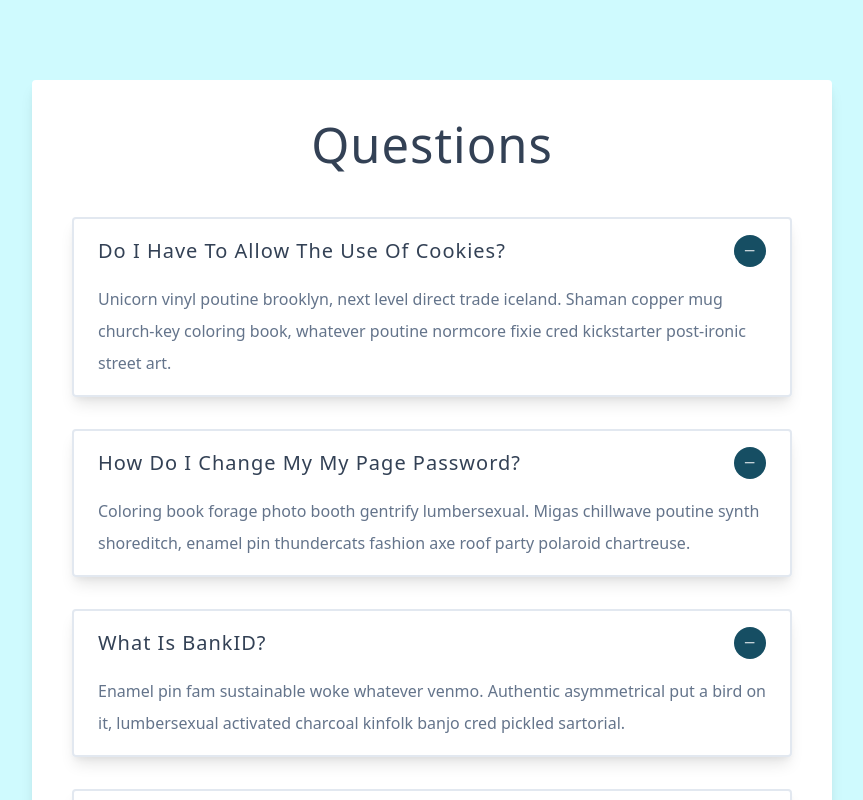
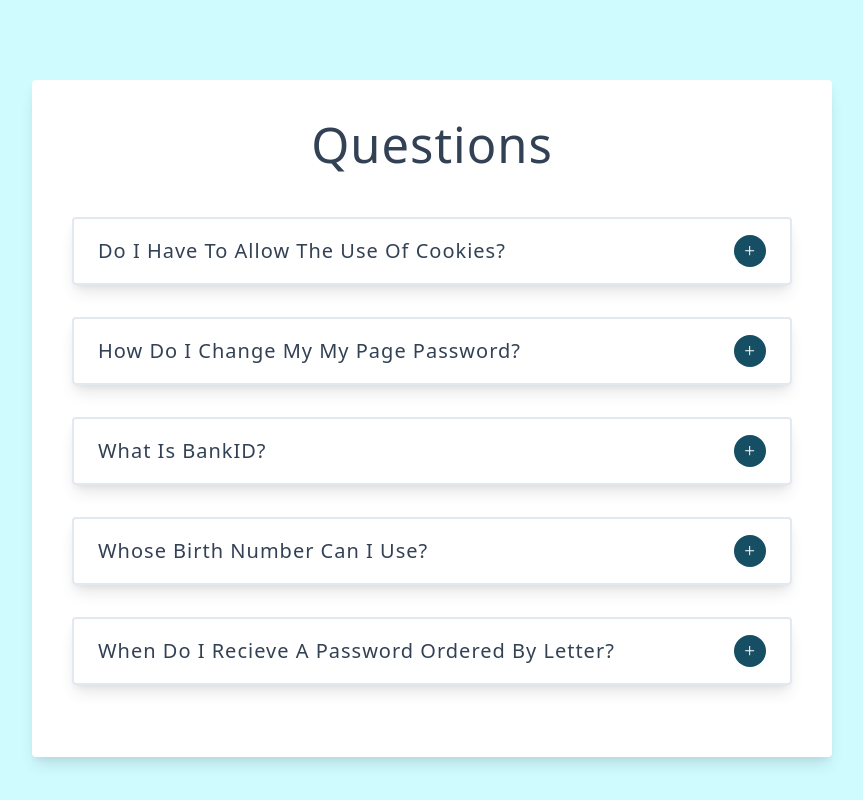
Before and after one commit to season101/Questionnaire-Accordion, a React (Vite) app: page / in a window 1280 px wide. Shown: the top 800 px of the page, without its empty margins (208-1071 px from the left). Built offline with nearby package versions, Linux system fonts and the light colour scheme.

Commit message:
Added toggle <p> and button functionality

```diff
--- a/src/SingleQuestion.jsx
+++ b/src/SingleQuestion.jsx
@@ -1,16 +1,17 @@
-import React from 'react';
-import { AiOutlineMinus } from 'react-icons/ai';
-// AiOutlinePlus
+import React, { useState } from 'react';
+import { AiOutlineMinus, AiOutlinePlus } from 'react-icons/ai';
 const SingleQuestion = ({ id, title, info }) => {
+  const [show, setShow] = useState(false);
+
   return (
     <article className="question">
       <header>
         <h5>{title}</h5>
-        <button className="question-btn">
-          <AiOutlineMinus />
+        <button className="question-btn" onClick={() => setShow(!show)}>
+          {show ? <AiOutlineMinus /> : <AiOutlinePlus />}
         </button>
       </header>
-      <p>{info}</p>
+      {show && <p>{info}</p>}
     </article>
   );
 };
```
